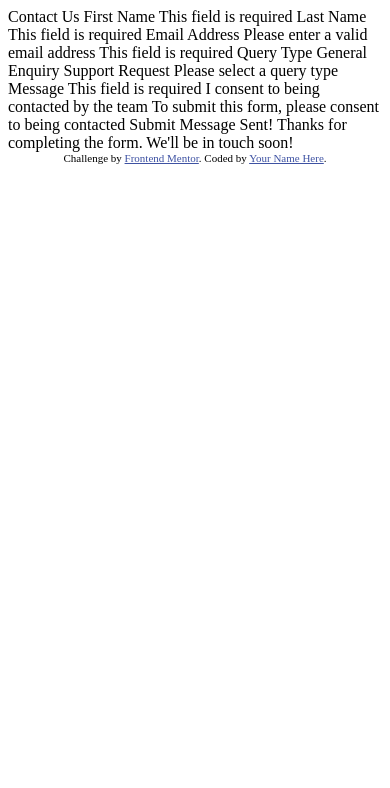
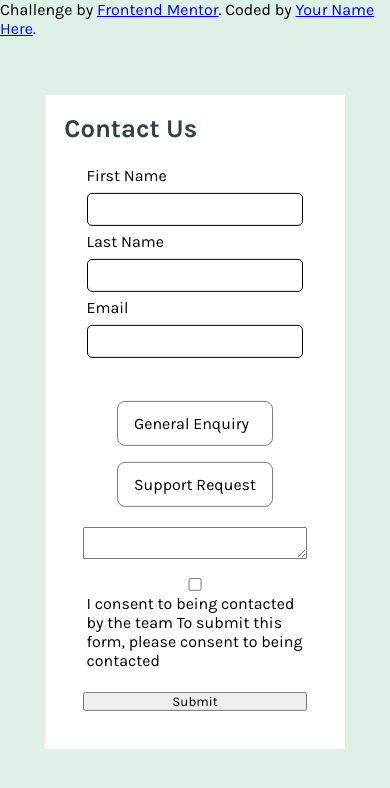
Before and after one commit to RohitSagar911/Contact-form-by-FeM, a plain HTML site: page index.html in a window 390 px wide. Drawn offline with Linux system fonts and the light colour scheme.

Commit message:
mobile version
created structure of mobile version contact form

```diff
--- a/index.html
+++ b/index.html
@@ -1,52 +1,83 @@
 <!DOCTYPE html>
 <html lang="en">
+
 <head>
   <meta charset="UTF-8">
-  <meta name="viewport" content="width=device-width, initial-scale=1.0"> <!-- displays site properly based on user's device -->
-
+  <meta name="viewport" content="width=device-width, initial-scale=1.0">
+  <!-- displays site properly based on user's device -->
   <link rel="icon" type="image/png" sizes="32x32" href="./assets/images/favicon-32x32.png">
 
   <title>Frontend Mentor | Contact form</title>
 
   <!-- Feel free to remove these styles or customise in your own stylesheet 👍 -->
   <style>
-    .attribution { font-size: 11px; text-align: center; }
-    .attribution a { color: hsl(228, 45%, 44%); }
+    @import url('https://fonts.googleapis.com/css2?family=Karla:ital,wght@0,200..800;1,200..800&display=swap');
   </style>
+
+  <link rel="stylesheet" href="style.css">
 </head>
+
 <body>
+  <div class="container">
+    <h1>Contact Us</h1>
+    <form action="" class="contct-frm">
+      <!-- name -->
+      <label for="fname">
+        <p>First Name</p>
+        <input type="text" name="" id="fname" required>
+      </label>
+      <label foxr="lname">
+        <p>Last Name</p>
+        <input type="text" name="" id="lname" required>
+      </label>
 
-  Contact Us
+      <!-- email -->
+      <label for="email">
+        <p>Email</p>
+        <input type="text" id="email" required>
+      </label>
+      <br>
+      <!-- query -->
+      <div class="radio-group">
+        <input type="radio" id="general-enquiry" name="option" value="General Enquiry" required>
+        <label for="general-enquiry">General Enquiry</label>
 
-  First Name
+        <input type="radio" id="support-request" name="option" value="Support Request" required>
+        <label for="support-request">Support Request</label>
+      </div>
+
+
+      <textarea type="text" id="txt-area" required></textarea><br>
+
+      <input type="checkbox" name="checkbox" id="t&c-line">
+      <label for="t&c-line">I consent to being contacted by the team
+        To submit this form, please consent to being contacted</label>
+      <br>
+      <button type="submit">Submit</button>
+
+    </form>
+
+  </div>
+
+
+
+
+
+
+  <!-- Message
   This field is required
 
-  Last Name
-  This field is required
 
-  Email Address
-  Please enter a valid email address
-  This field is required
-
-  Query Type
-  General Enquiry
-  Support Request
-  Please select a query type
-
-  Message
-  This field is required
-
-  I consent to being contacted by the team
-  To submit this form, please consent to being contacted
 
   Submit
 
   Message Sent!
-  Thanks for completing the form. We'll be in touch soon!
+  Thanks for completing the form. We'll be in touch soon! -->
 
   <div class="attribution">
     Challenge by <a href="https://www.frontendmentor.io?ref=challenge">Frontend Mentor</a>.
     Coded by <a href="#">Your Name Here</a>.
   </div>
 </body>
+
 </html>
--- /dev/null
+++ b/style.css
@@ -0,0 +1,87 @@
+* {
+  margin: 0px;
+  padding: 0px;
+  box-sizing: border-box;
+  font-family: "Karla", sans-serif;
+}
+body {
+  background: hsl(148, 38%, 91%);
+  width: 320x;
+}
+.container {
+  background: #ffffff;
+  width: 300px;
+  position: absolute;
+  top: 50%;
+  left: 50%;
+  transform: translate(-50%, -50%);
+  padding: 1.2em;
+}
+.container h1 {
+  font-size: 1.6rem;
+  color: hsl(187, 24%, 22%);
+}
+
+.contct-frm {
+  padding: 1.2rem;
+  display: flex;
+  flex-direction: column;
+}
+label {
+  padding: 0.2rem;
+}
+label input {
+  width: 100%;
+  height: 33px;
+  padding: 5px;
+  margin-top: 0.5rem;
+  border-radius: 5px;
+  border: 0.5px solid;
+  outline: none;
+}
+
+.radio-group {
+  display: flex;
+  flex-direction: column;
+  gap: 16px;
+  max-width: 300px;
+  margin: 20px auto;
+  font-family: 'Karla', sans-serif;
+}
+
+.radio-group input[type="radio"] {
+  display: none;
+}
+
+ .radio-group label {
+width: 100%;
+  display: flex;
+  align-items: center;
+  padding: 12px 16px;
+  border: 1px solid #807e7e;
+  border-radius: 8px;
+  cursor:pointer;
+  position: relative;
+  transition: border-color 0.3s, background-color 0.3s;
+}
+
+radio-group label::before {
+  content: ;
+  display: inline-block;
+  width: 20px;
+  height: 20px;
+  margin-right: 12px;
+  border: 2px solid #ccc;
+  border-radius: 50%;
+  box-sizing: border-box;
+  transition: border-color 0.3s, background-color 0.3s;
+}
+.radio-group input[type="radio"]:checked + label {
+  border-color: #4f46e5;
+  background-color: #f5f5ff;
+} */
+
+.radio-group input[type="radio"]:checked + label::before {
+  background-color: #4f46e5;
+  border-color: #4f46e5;
+}
```
